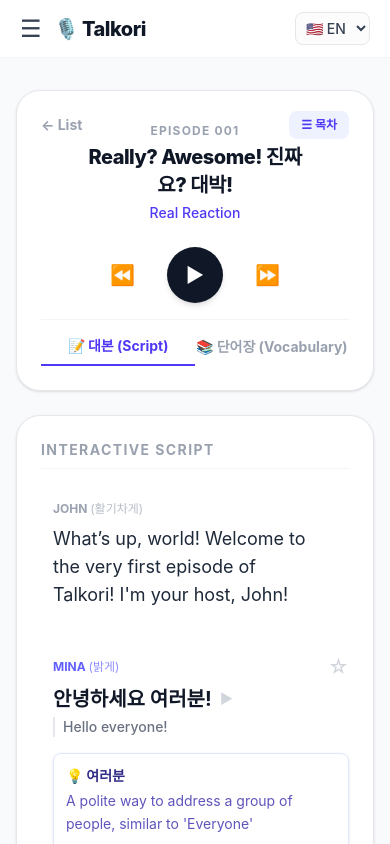
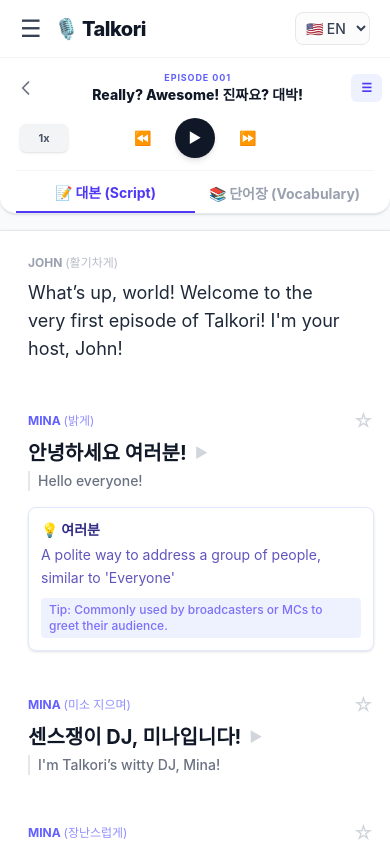
Before and after one commit to juryongkim/talkori-podcast, a React (Vite) app: page /player/001 in a window 390 px wide. Shown: the top 844 px of the page. Built offline with nearby package versions, Linux system fonts and the light colour scheme.

Commit message:
mobile player size change

```diff
--- a/src/pages/Player.jsx
+++ b/src/pages/Player.jsx
@@ -17,6 +17,9 @@
   const [currentIndex, setCurrentIndex] = useState(null);
   const [isPlayingAll, setIsPlayingAllState] = useState(false);
 
+  // ✨ 글로벌 배속 상태 관리 (0.8x, 1.0x, 1.2x, 1.5x)
+  const [playbackRate, setPlaybackRate] = useState(1.0);
+
   const audioRef = useRef(null);
   const autoPlayRef = useRef(false);
   const lineRefs = useRef([]);
@@ -25,7 +28,7 @@
   const CDN_BASE_URL = "https://talkori.b-cdn.net/podcast/reaction";
 
   // ==========================================
-  // [로컬 스토리지 북마크 & 날짜 저장 로직]
+  // [로컬 스토리지 북마크 로직]
   // ==========================================
   const [savedVoca, setSavedVoca] = useState(() => {
     const saved = localStorage.getItem('talkori_saved_voca');
@@ -45,10 +48,8 @@
     localStorage.setItem('talkori_saved_script', JSON.stringify(savedScript));
   }, [savedScript]);
 
-  // ✨ 오늘 날짜 구하기 함수 (예: "2026-03-02")
   const getTodayDate = () => {
     const now = new Date();
-    // 한국 시간 기준으로 날짜 맞추기
     const offset = now.getTimezoneOffset() * 60000;
     const dateOffset = new Date(now.getTime() - offset);
     return dateOffset.toISOString().split('T')[0];
@@ -60,7 +61,6 @@
     if (isSaved) {
       setSavedVoca(savedVoca.filter(v => v.word !== voca.word));
     } else {
-      // ✨ 날짜 도장(dateSaved) 추가
       setSavedVoca([...savedVoca, { ...voca, epId, dateSaved: getTodayDate() }]);
     }
   };
@@ -71,8 +71,22 @@
     if (isSaved) {
       setSavedScript(savedScript.filter(s => s.text !== item.text));
     } else {
-      // ✨ 날짜 도장(dateSaved) 추가
       setSavedScript([...savedScript, { ...item, epId, dateSaved: getTodayDate() }]);
+    }
+  };
+
+  // ==========================================
+  // ✨ 배속 변경 함수 (버튼 누를 때마다 순환)
+  // ==========================================
+  const cyclePlaybackRate = () => {
+    const rates = [0.8, 1.0, 1.2, 1.5];
+    const nextIndex = (rates.indexOf(playbackRate) + 1) % rates.length;
+    const newRate = rates[nextIndex];
+    setPlaybackRate(newRate);
+
+    // 현재 재생 중인 오디오가 있다면 즉시 배속 적용
+    if (audioRef.current) {
+      audioRef.current.playbackRate = newRate;
     }
   };
 
@@ -115,6 +129,7 @@
     setCurrentIndex(null);
     setPlayingVocaIndex(null);
     setActiveTab(tab);
+    window.scrollTo({ top: 0, behavior: 'smooth' }); // 탭 이동 시 스크롤 위로
   };
 
   const playLine = (index) => {
@@ -136,6 +151,9 @@
 
     const audioUrl = `${CDN_BASE_URL}/ep${epId}/${item.audio}`;
     const audio = new Audio(audioUrl);
+
+    // ✨ 오디오 생성 시점에 배속 적용
+    audio.playbackRate = playbackRate;
 
     audio.onended = () => {
       if (autoPlayRef.current) {
@@ -164,6 +182,9 @@
 
     const audioUrl = `${CDN_BASE_URL}/ep${epId}/${item.audio}`;
     const audio = new Audio(audioUrl);
+
+    // ✨ 단어 오디오에도 배속 적용
+    audio.playbackRate = playbackRate;
 
     audio.onended = () => setPlayingVocaIndex(null);
     audioRef.current = audio;
@@ -195,7 +216,6 @@
     return (
       <div className="flex flex-col items-center justify-center min-h-screen w-full bg-gray-50">
         <div className="animate-spin rounded-full h-12 w-12 border-t-2 border-b-2 border-indigo-600 mb-4"></div>
-        <p className="text-gray-500 font-medium">에피소드를 불러오는 중...</p>
       </div>
     );
   }
@@ -227,20 +247,12 @@
         {playlistEps.map((ep) => {
           const isCurrent = ep.id === epId;
           return (
-            <div
-              key={ep.id}
-              onClick={() => { if(!isCurrent) navigate(`/player/${ep.id}`); }}
-              className={`flex flex-col p-3 rounded-xl cursor-pointer transition-all ${isCurrent ? 'bg-indigo-50 border border-indigo-100' : 'hover:bg-gray-50 border border-transparent'}`}
-            >
+            <div key={ep.id} onClick={() => { if(!isCurrent) navigate(`/player/${ep.id}`); }} className={`flex flex-col p-3 rounded-xl cursor-pointer transition-all ${isCurrent ? 'bg-indigo-50 border border-indigo-100' : 'hover:bg-gray-50 border border-transparent'}`}>
               <div className="flex items-center justify-between mb-1">
-                <span className={`text-[10px] font-bold uppercase tracking-widest ${isCurrent ? 'text-indigo-600' : 'text-gray-400'}`}>
-                  EPISODE {ep.id}
-                </span>
+                <span className={`text-[10px] font-bold uppercase tracking-widest ${isCurrent ? 'text-indigo-600' : 'text-gray-400'}`}>EPISODE {ep.id}</span>
                 {isCurrent && <span className="text-[10px] bg-indigo-600 text-white px-1.5 py-0.5 rounded animate-pulse">PLAYING</span>}
               </div>
-              <p className={`text-sm font-bold line-clamp-2 leading-snug ${isCurrent ? 'text-indigo-900' : 'text-gray-700'}`}>
-                {ep.title[lang]}
-              </p>
+              <p className={`text-sm font-bold line-clamp-2 leading-snug ${isCurrent ? 'text-indigo-900' : 'text-gray-700'}`}>{ep.title[lang]}</p>
             </div>
           );
         })}
@@ -266,53 +278,93 @@
       )}
 
       <main className="flex-1 w-full relative">
-        <div className="max-w-3xl mx-auto px-4 py-8 md:px-8 pb-32">
+        <div className="max-w-3xl mx-auto md:px-4 py-0 md:py-8 pb-32">
 
-          <div className="bg-white p-6 rounded-3xl shadow-sm border border-gray-200 mb-6 text-center sticky top-4 z-20 transition-all">
-            <Link to={`/course/${epData.metadata.course || 'real-reaction'}`} className="text-gray-400 absolute left-6 top-6 hover:text-gray-600 text-sm font-bold">
+          {/* ==================================================== */}
+          {/* ✨ 반응형 스티키 플레이어 헤더 (모바일 슬림화 / PC 기존유지) */}
+          {/* ==================================================== */}
+          <div className="bg-white pt-2 pb-0 px-2 md:p-6 rounded-b-2xl md:rounded-3xl shadow-sm border-b md:border border-gray-200 mb-4 md:mb-6 sticky top-0 md:top-4 z-20 transition-all">
+
+            {/* 💻 [PC 전용 레이아웃] */}
+            <div className="hidden md:block text-center relative">
+              <Link to={`/course/${epData.metadata.course || 'real-reaction'}`} className="text-gray-400 absolute left-2 top-2 hover:text-gray-600 text-sm font-bold">
                 ← List
               </Link>
-            <button
-              onClick={() => setIsPlaylistOpen(true)}
-              className="lg:hidden absolute right-6 top-5 text-indigo-600 bg-indigo-50 px-3 py-1.5 rounded-lg text-xs font-bold hover:bg-indigo-100 transition-colors"
-            >
-              ☰ 목차
+
+              {/* PC 전용 배속 버튼 */}
+              <button onClick={cyclePlaybackRate} className="absolute right-2 top-1 text-gray-500 bg-gray-100 px-3 py-1.5 rounded-lg text-xs font-bold hover:bg-gray-200 transition-colors">
+                배속: {playbackRate}x
               </button>
-            <p className="text-xs font-bold text-gray-400 uppercase tracking-widest mb-1 mt-2 md:mt-0">EPISODE {epId}</p>
-            <h1 className="text-xl font-extrabold tracking-tight text-gray-900 mb-1 line-clamp-2 px-10">
+
+              <p className="text-xs font-bold text-gray-400 uppercase tracking-widest mb-1">EPISODE {epId}</p>
+              <h1 className="text-xl font-extrabold tracking-tight text-gray-900 mb-1 line-clamp-2 px-16">
                 {displayTitle}
               </h1>
               <p className="text-indigo-600 font-medium text-sm mb-6">Real Reaction</p>
 
               <div className="flex items-center justify-center gap-8 mb-4">
                 <button className="text-gray-400 hover:text-gray-600 font-bold text-xl">⏪</button>
-              <button
-                onClick={togglePlayAll}
-                className={`${isPlayingAll ? 'bg-indigo-600' : 'bg-gray-900'} text-white w-14 h-14 rounded-full flex items-center justify-center hover:bg-indigo-500 transition-colors shadow-md text-xl`}
-              >
+                <button onClick={togglePlayAll} className={`${isPlayingAll ? 'bg-indigo-600' : 'bg-gray-900'} text-white w-14 h-14 rounded-full flex items-center justify-center hover:bg-indigo-500 transition-colors shadow-md text-xl`}>
                   {isPlayingAll ? '⏸' : '▶'}
                 </button>
                 <button className="text-gray-400 hover:text-gray-600 font-bold text-xl">⏩</button>
               </div>
+            </div>
 
-            <div className="flex border-t border-gray-100 pt-4 mt-2">
-              <button
-                onClick={() => handleTabChange('script')}
-                className={`flex-1 pb-2 text-sm md:text-base font-bold transition-colors ${activeTab === 'script' ? 'text-indigo-600 border-b-2 border-indigo-600' : 'text-gray-400 hover:text-gray-600'}`}
-              >
+            {/* 📱 [모바일 전용 슬림 레이아웃] */}
+            <div className="md:hidden flex flex-col gap-2 pt-1 pb-1">
+
+              {/* 모바일 1열: 뒤로가기 / 제목 / 목차 버튼 */}
+              <div className="flex items-center justify-between w-full">
+                <Link to={`/course/${epData.metadata.course || 'real-reaction'}`} className="text-gray-500 p-2">
+                  <svg className="w-5 h-5" fill="none" stroke="currentColor" viewBox="0 0 24 24"><path strokeLinecap="round" strokeLinejoin="round" strokeWidth="2" d="M15 19l-7-7 7-7"></path></svg>
+                </Link>
+
+                <div className="flex-1 flex flex-col items-center mx-2 overflow-hidden">
+                  <p className="text-[9px] font-bold text-indigo-500 uppercase tracking-widest">EPISODE {epId}</p>
+                  <h1 className="text-sm font-extrabold text-gray-900 truncate w-full text-center">
+                    {displayTitle}
+                  </h1>
+                </div>
+
+                <button onClick={() => setIsPlaylistOpen(true)} className="text-indigo-600 bg-indigo-50 p-1.5 px-2.5 rounded-md text-xs font-bold">
+                  ☰
+                </button>
+              </div>
+
+              {/* 모바일 2열: 배속 조절 / 재생 컨트롤 */}
+              <div className="flex items-center justify-between px-3 mt-1">
+                <button onClick={cyclePlaybackRate} className="text-[11px] font-bold text-gray-600 bg-gray-100 px-2 py-1.5 rounded-md w-12 text-center shadow-sm">
+                  {playbackRate}x
+                </button>
+
+                <div className="flex items-center gap-6">
+                  <button className="text-gray-400 text-sm">⏪</button>
+                  <button onClick={togglePlayAll} className={`${isPlayingAll ? 'bg-indigo-600' : 'bg-gray-900'} text-white w-10 h-10 rounded-full flex items-center justify-center shadow-md`}>
+                    <span className="text-sm">{isPlayingAll ? '⏸' : '▶'}</span>
+                  </button>
+                  <button className="text-gray-400 text-sm">⏩</button>
+                </div>
+
+                <div className="w-12"></div> {/* 우측 밸런스 여백 */}
+              </div>
+            </div>
+
+            {/* --- 공통 탭 (PC/모바일 동일) --- */}
+            <div className="flex border-t border-gray-100 pt-3 mt-2 md:mt-2 md:pt-4 mx-2 md:mx-0">
+              <button onClick={() => handleTabChange('script')} className={`flex-1 pb-2 text-sm md:text-base font-bold transition-colors ${activeTab === 'script' ? 'text-indigo-600 border-b-2 border-indigo-600' : 'text-gray-400 hover:text-gray-600'}`}>
                 📝 대본 (Script)
               </button>
-              <button
-                onClick={() => handleTabChange('voca')}
-                className={`flex-1 pb-2 text-sm md:text-base font-bold transition-colors ${activeTab === 'voca' ? 'text-indigo-600 border-b-2 border-indigo-600' : 'text-gray-400 hover:text-gray-600'}`}
-              >
+              <button onClick={() => handleTabChange('voca')} className={`flex-1 pb-2 text-sm md:text-base font-bold transition-colors ${activeTab === 'voca' ? 'text-indigo-600 border-b-2 border-indigo-600' : 'text-gray-400 hover:text-gray-600'}`}>
                 📚 단어장 (Vocabulary)
               </button>
             </div>
           </div>
+          {/* ==================================================== */}
 
-          <div className="bg-white rounded-3xl shadow-sm border border-gray-200 p-6 md:p-8 pb-32">
-            <h2 className="text-sm font-bold text-gray-400 uppercase tracking-widest mb-6 border-b border-gray-100 pb-2">
+          {/* 콘텐츠 영역 (스크립트 & 단어장) */}
+          <div className="bg-white md:rounded-3xl shadow-sm border-y md:border border-gray-200 p-4 md:p-8 pb-32">
+            <h2 className="hidden md:block text-sm font-bold text-gray-400 uppercase tracking-widest mb-6 border-b border-gray-100 pb-2">
               {activeTab === 'script' ? 'Interactive Script' : 'Vocabulary List'}
             </h2>
 
@@ -331,7 +383,7 @@
                           {item.speaker} {item.emotion && <span className="font-normal opacity-70">({item.emotion})</span>}
                         </span>
                         {item.playable && (
-                          <button onClick={(e) => toggleScriptBookmark(item, e)} className={`text-xl transition-transform hover:scale-110 ${isSaved ? 'text-yellow-400' : 'text-gray-300 hover:text-yellow-400'}`} title="내 학습장에 저장">
+                          <button onClick={(e) => toggleScriptBookmark(item, e)} className={`text-xl transition-transform hover:scale-110 ${isSaved ? 'text-yellow-400' : 'text-gray-300 hover:text-yellow-400'}`}>
                             {isSaved ? '★' : '☆'}
                           </button>
                         )}
@@ -347,12 +399,7 @@
                         </p>
                       )}
 
-                      {item.translation && (
-                        <p className="text-sm text-gray-500 font-medium mb-1 pl-2 border-l-2 border-gray-200">
-                          {item.translation}
-                        </p>
-                      )}
-
+                      {item.translation && <p className="text-sm text-gray-500 font-medium mb-1 pl-2 border-l-2 border-gray-200">{item.translation}</p>}
                       {item.insight && (
                         <div className="mt-2 bg-white/80 border border-indigo-100 p-3 rounded-lg w-full shadow-sm">
                           <h4 className="font-bold text-indigo-900 text-sm flex items-center gap-1">💡 {item.insight.title}</h4>
@@ -380,7 +427,7 @@
                         <div className="flex justify-between items-start w-full mb-1">
                           <h3 className={`text-xl font-extrabold flex items-center gap-2 ${isPlayingVoca ? 'text-indigo-700' : 'text-gray-900'}`}>
                             {voca.word}
-                            <button onClick={(e) => toggleVocaBookmark(voca, e)} className={`text-xl transition-transform hover:scale-110 mb-1 ${isSaved ? 'text-yellow-400' : 'text-gray-300 hover:text-yellow-400'}`} title="단어장에 저장">
+                            <button onClick={(e) => toggleVocaBookmark(voca, e)} className={`text-xl transition-transform hover:scale-110 mb-1 ${isSaved ? 'text-yellow-400' : 'text-gray-300 hover:text-yellow-400'}`}>
                               {isSaved ? '★' : '☆'}
                             </button>
                           </h3>
@@ -389,11 +436,7 @@
                           </button>
                         </div>
                         <p className="text-sm font-bold text-indigo-500 mb-2">{voca.meaning}</p>
-                        {voca.example && (
-                          <div className="bg-gray-50 rounded-lg p-3 w-full border border-gray-100/50">
-                            <p className="text-sm text-gray-600 font-medium">{voca.example}</p>
-                          </div>
-                        )}
+                        {voca.example && <div className="bg-gray-50 rounded-lg p-3 w-full border border-gray-100/50"><p className="text-sm text-gray-600 font-medium">{voca.example}</p></div>}
                       </div>
                     );
                   })
```
Lines whose indentation alone changed are shown as unchanged.
